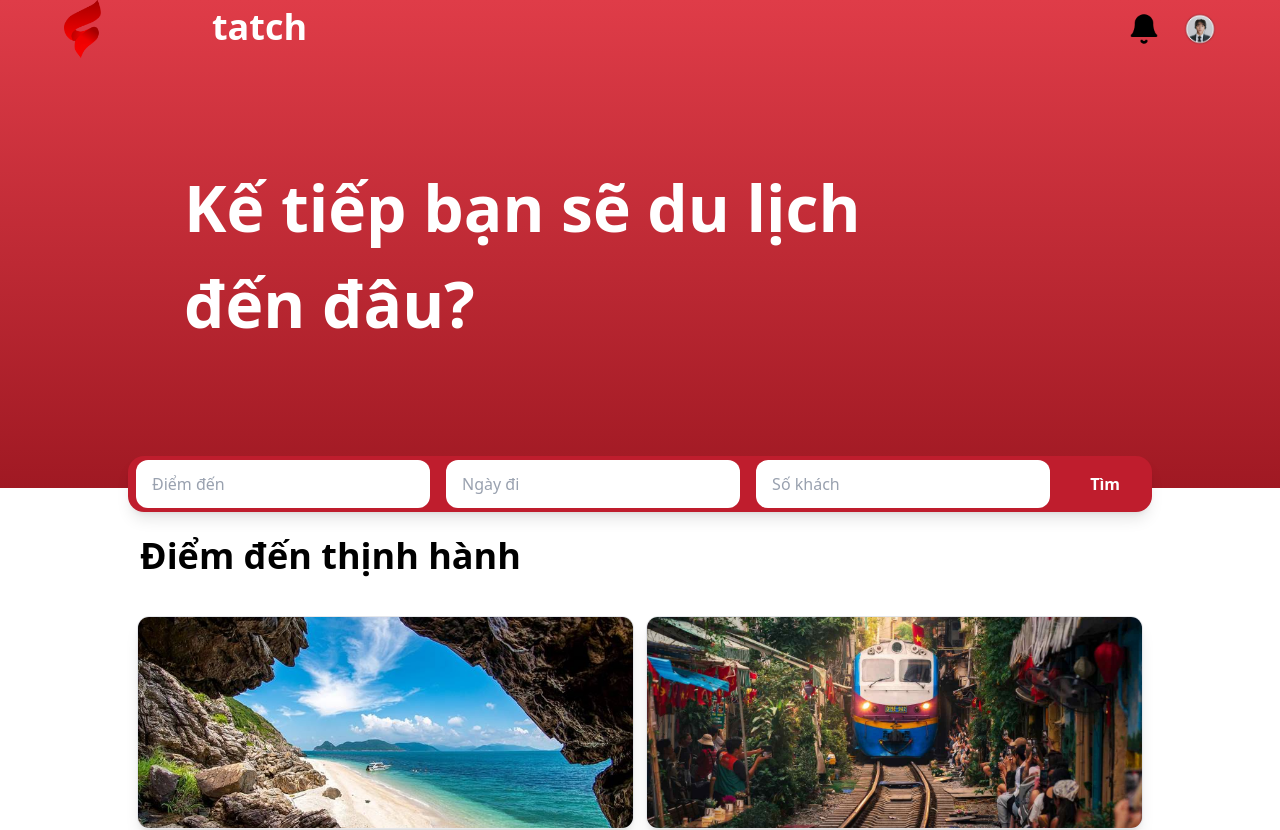
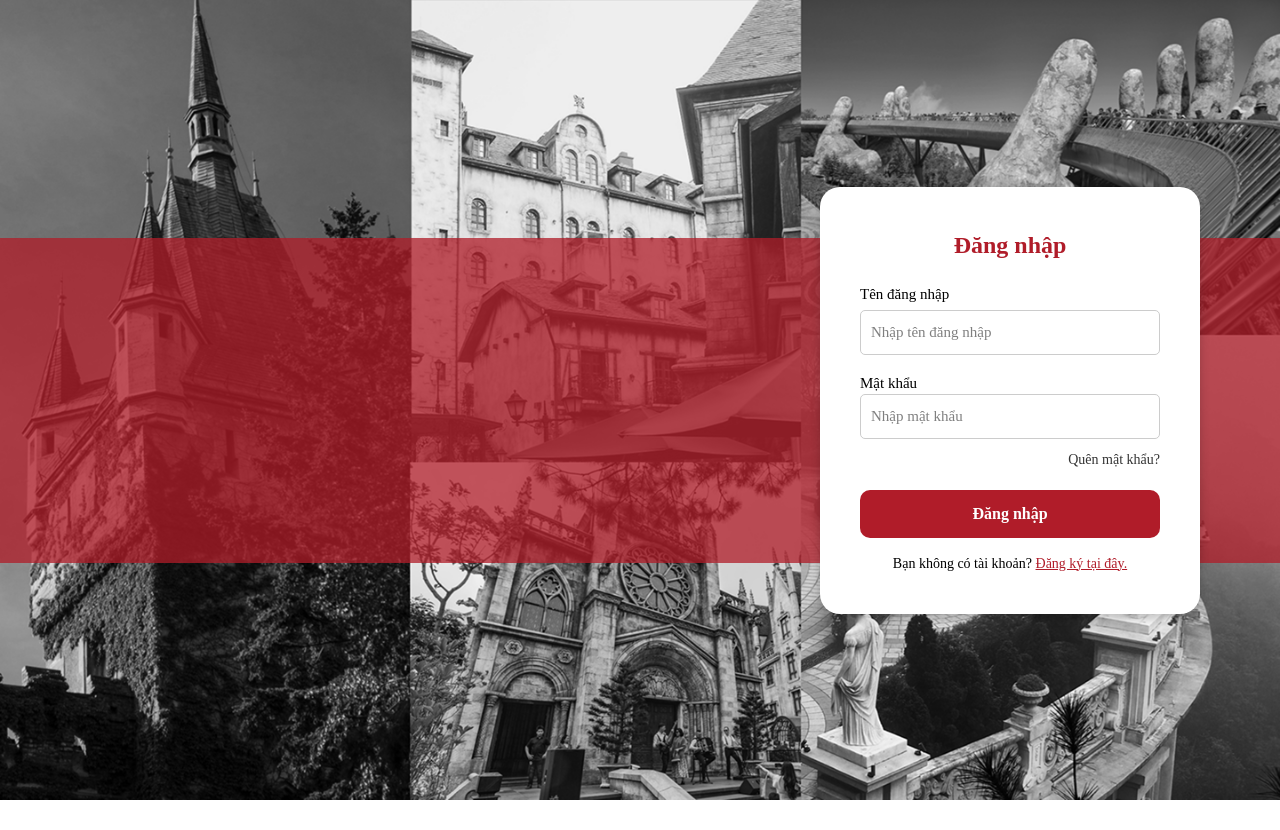
Before and after one commit to ZIziSora2430/Statch, a React (Vite) app in the folder frontend1/: page / in a window 1280 px wide. Shown: the top 830 px of the page. After the commit the page ends 800 px from the top, so only its background shows below. Built offline with nearby package versions, Linux system fonts and the light colour scheme; no server answers.

Commit message:
sửa đường dẫn

```diff
--- a/frontend1/src/main.jsx
+++ b/frontend1/src/main.jsx
@@ -11,9 +11,9 @@
   <StrictMode>
     <BrowserRouter>
       <Routes>
-        <Route path="/" element={<LandingPage />} />
+        <Route path="/home" element={<LandingPage />} />
         <Route path="/signup" element={<SignUp />} />
-        <Route path="/signin" element={<SignIn />} />
+        <Route path="/" element={<SignIn />} />
       </Routes>
     </BrowserRouter>
   </StrictMode>
```
